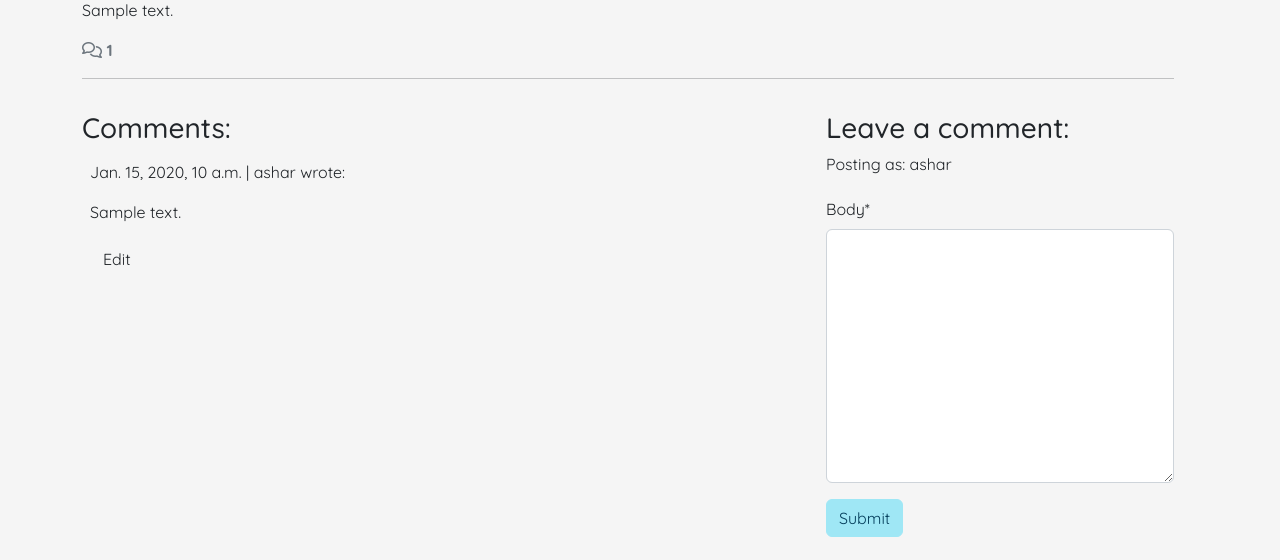
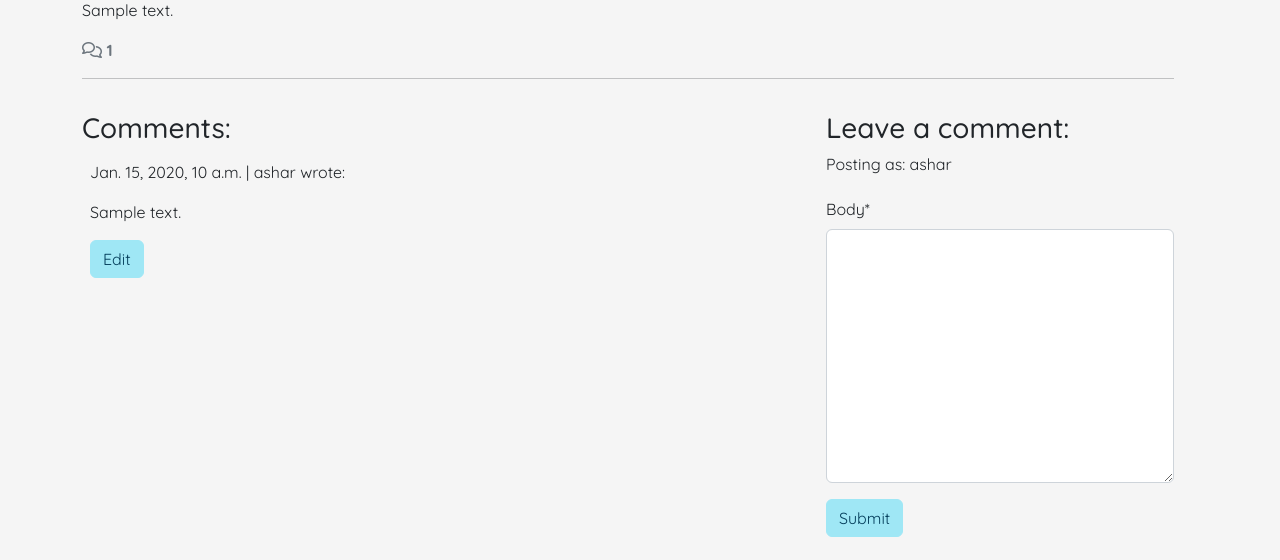
Before and after one commit to asyaharoyan/test-olp, a Django app: a page that uses courses/templates/courses/course_detail.html in a window 1280 px wide. Shown: the part 204-764 px from the top of the page. Run offline with Django 4.2, Linux system fonts and the light colour scheme; a user stored in the database is signed in; data comes from the database, SQL or seed files in the repository; tables that the repository leaves empty hold one stand-in row (values such as "Sample post"); some libraries are stand-ins or nearby versions.

Commit message:
Add edit button

```diff
--- a/courses/templates/courses/course_detail.html
+++ b/courses/templates/courses/course_detail.html
@@ -71,7 +71,7 @@
           </p>
           {% endif %}
           {% if user.is_authenticated and comment.commenter == user %}
-          <button class="btn btn-edit"
+          <button class="btn btn-primary signin-btn"
             comment_id="{{ comment.id }}">Edit</button>
           {% endif %}
         </div>
```
